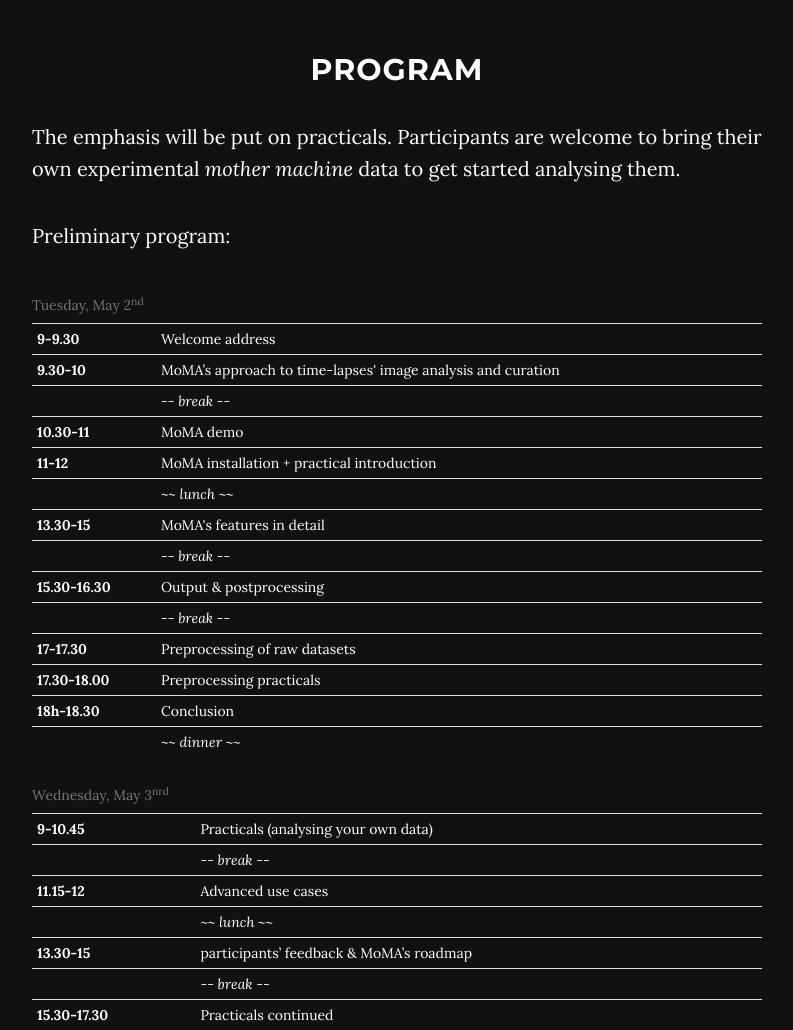
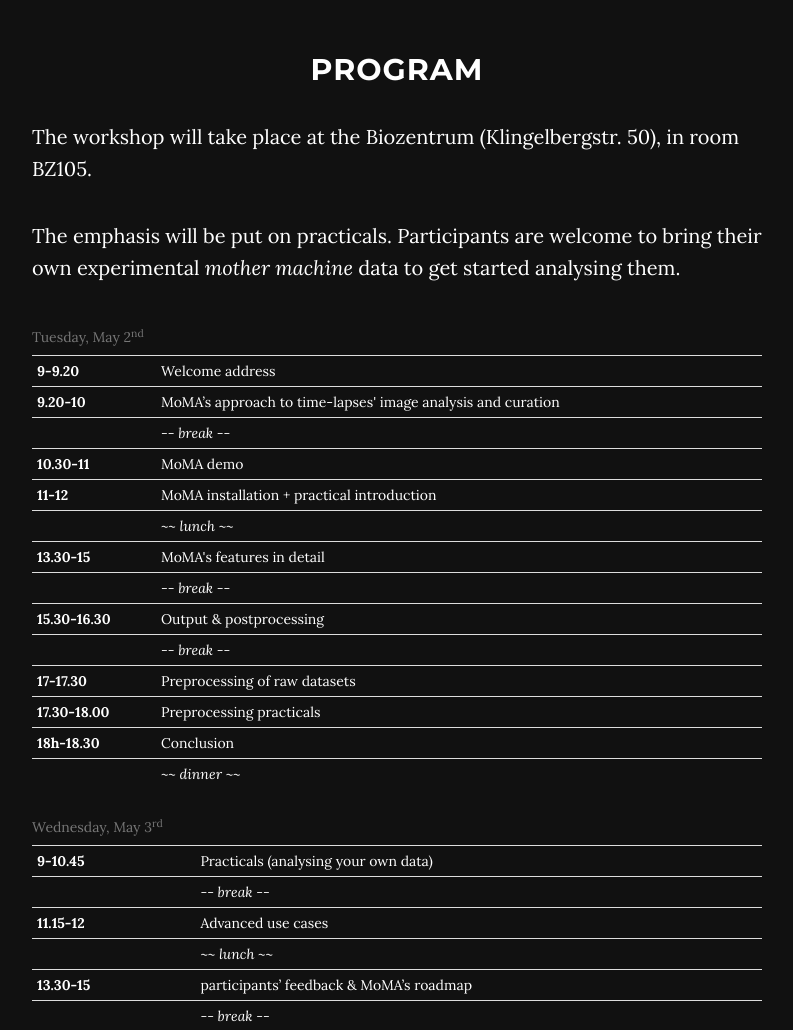
Before and after one commit to nimwegenLab/MoMA_workshop_1, a website: page index.html in a window 1280 px wide. Shown: the part 1840-2870 px from the top of the page, without its empty margins (243-1036 px from the left). Drawn offline with nearby package versions, Linux system fonts and the light colour scheme; some packages are replaced by stand-ins of ours.

Commit message:
uodated program

```diff
--- a/index.html
+++ b/index.html
@@ -112,15 +112,15 @@
 				<div class="container">
 						<div class="col-lg-8 col-lg-offset-2">
 								<h2 class="text-center">Program</h2>
+								<p>The workshop will take place at the Biozentrum (Klingelbergstr. 50), in room BZ105.</p>
+
 								<p>The emphasis will be put on practicals. Participants are welcome to bring their own experimental <em>mother machine</em> data to get started analysing them.</p>
-
-								<p>Preliminary program:</p>
 
 								<table class="table table-condensed"> <!-- table-striped -->
                 <caption>Tuesday, May 2<sup>nd</sup></caption>
                 <tbody>
-                <tr> <th scope=row>9-9.30</th>      <td>Welcome address</td> </tr>
-                <tr> <th scope=row>9.30-10</th>     <td>MoMA’s approach to time-lapses' image analysis and curation</td> </tr>
+                <tr> <th scope=row>9-9.20</th>      <td>Welcome address</td> </tr>
+                <tr> <th scope=row>9.20-10</th>     <td>MoMA’s approach to time-lapses' image analysis and curation</td> </tr>
                 <tr> <th scope=row></th>            <td><i>-- break --</i></td> </tr>
                 <tr> <th scope=row>10.30-11</th>    <td>MoMA demo</td> </tr>
                 <tr> <th scope=row>11-12</th>       <td>MoMA installation + practical introduction</td> </tr>
@@ -137,7 +137,7 @@
                 </table>
 
 								<table class="table table-condensed">
-                <caption>Wednesday, May 3<sup>nrd</sup></caption>
+                <caption>Wednesday, May 3<sup>rd</sup></caption>
                 <tbody>
                 <tr> <th scope=row>9-10.45</th>     <td>Practicals (analysing your own data)</td> </tr>
                 <tr> <th scope=row></th>            <td><i>-- break --</i></td> </tr>
```
